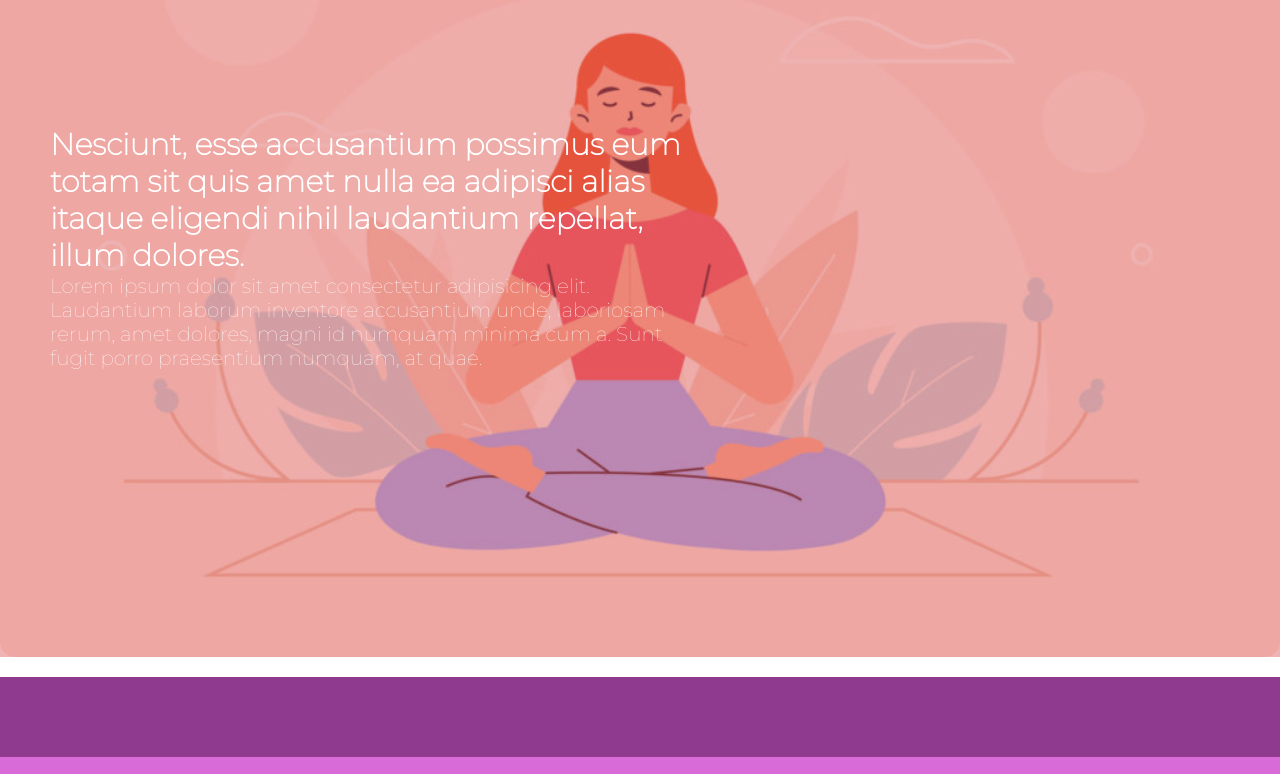
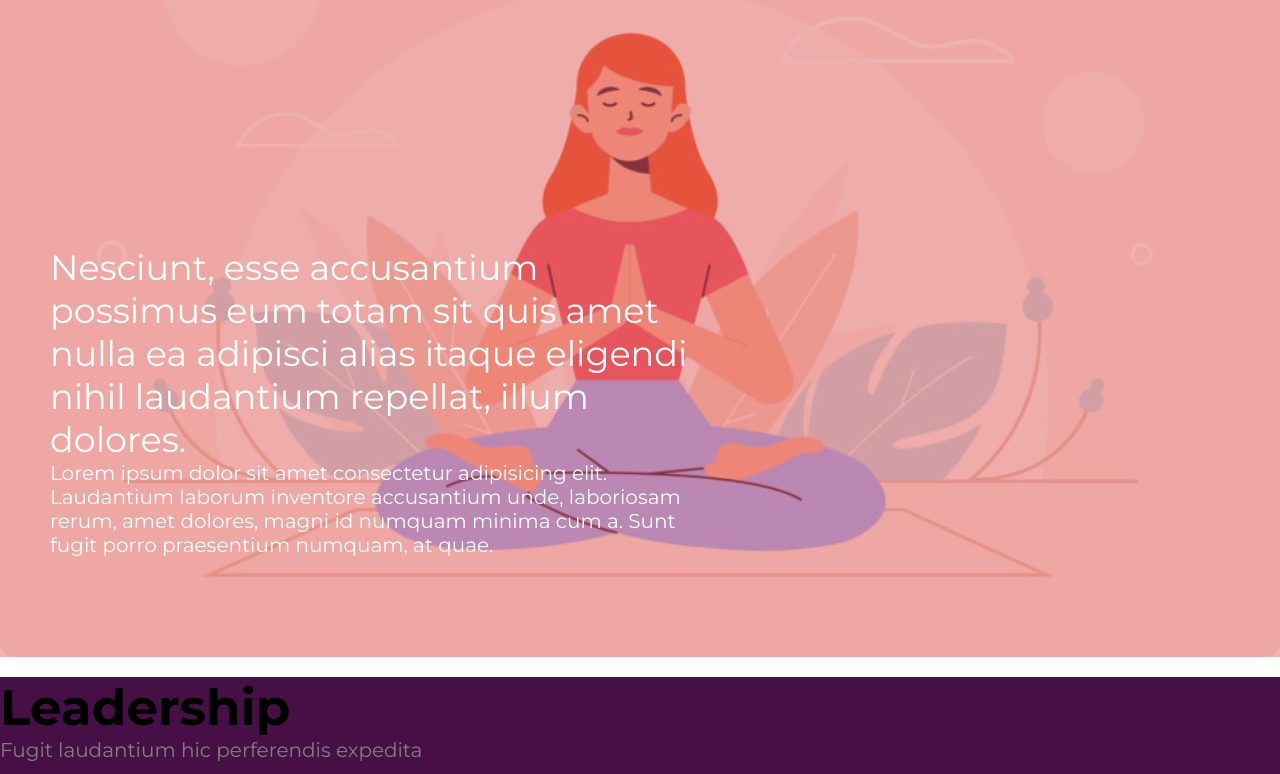
Before and after one commit to Kardast/htmlcss-wp, a plain HTML site: page index.html in a window 1280 px wide. Shown: the part 380-1154 px from the top of the page. Drawn offline with Linux system fonts and the light colour scheme.

Commit message:
Leadership box

```diff
--- a/css/style.css
+++ b/css/style.css
@@ -7,7 +7,6 @@
 
 body{
     font-family: 'Montserrat', sans-serif;
-    font-size: 14px;
 }
 
 /* Inizio header */
@@ -49,17 +48,22 @@ section .box_main_alto{
     position: relative;
 }
 
-.img_text{
+.box_main_alto .img_text{
     position: absolute;
     z-index: 10;
     color: white;
     font-size: 20px;
-    bottom: 50px;
+    bottom: 100px;
     left: 50px;
     width: 50%;
 }
 
-.bg_color{
+.box_main_alto .img_text h3{
+    font-size: 35px;
+    font-weight: 500;
+}
+
+.box_main_alto .bg_color{
     background-color: rgba(216, 66, 66, 0.4);
     z-index: 5;
     width: 100%;
@@ -68,7 +72,7 @@ section .box_main_alto{
     top: 0;
 }
 
-.yoga_img{
+.box_main_alto .yoga_img{
     object-fit: cover;
     width: 100%;
     height: 100%;
@@ -79,7 +83,7 @@ section .box_main_basso{
     width: 100%;
     float: left;
     /* Debug */
-    background-color: rgb(216, 107, 216);
+    background-color: rgb(70, 16, 70);
 }
 
 .box_main_basso::after{
@@ -92,9 +96,15 @@ section .box_main_basso{
     width: 100%;
     float: left;
     margin-bottom: 20px;
-    /* Debug */
-    height: 80px;
-    background-color: rgb(143, 58, 143);
+    font-size: 20px;
+}
+
+.row_alta h1{
+    font-size: 50px;
+}
+
+.row_alta p{
+    color: gray;
 }
 
 .box_main_basso .row_media .smallbox{
--- a/index.html
+++ b/index.html
@@ -8,7 +8,7 @@
     <link rel="Icon" href="img/duck_icon.png">
     <link rel="preconnect" href="https://fonts.googleapis.com">
     <link rel="preconnect" href="https://fonts.gstatic.com" crossorigin>
-    <link href="https://fonts.googleapis.com/css2?family=Montserrat:wght@100&display=swap" rel="stylesheet">
+    <link href="https://fonts.googleapis.com/css2?family=Montserrat:wght@100;400;700&display=swap" rel="stylesheet">
     <title>Un tema di Wordpress</title>
 </head>
 <body>
@@ -36,18 +36,22 @@
             <div class="box_main_alto">
                 <img class="yoga_img" src="img/banner.jpg" alt="yoga">
                 <div class="bg_color"></div>
+                <div class="img_text">
+                    <h3>Nesciunt, esse accusantium possimus eum totam sit quis amet nulla ea adipisci alias itaque eligendi nihil laudantium repellat, illum dolores.</h3>
+                    <p>Lorem ipsum dolor sit amet consectetur adipisicing elit. Laudantium laborum inventore accusantium unde, laboriosam rerum, amet dolores, magni id numquam minima cum a. Sunt fugit porro praesentium numquam, at quae.
+                    </p>
+                </div>
             </div>
-            <div class="img_text">
-                <h1>Nesciunt, esse accusantium possimus eum totam sit quis amet nulla ea adipisci alias itaque eligendi nihil laudantium repellat, illum dolores.</h1>
-                <p>Lorem ipsum dolor sit amet consectetur adipisicing elit. Laudantium laborum inventore accusantium unde, laboriosam rerum, amet dolores, magni id numquam minima cum a. Sunt fugit porro praesentium numquam, at quae.
-                </p>
-            </div>
+
         </section>
 
         <!-- Sezione bassa -->
         <section>
             <div class="box_main_basso">
-                <div class="row_alta"></div>
+                <div class="row_alta">
+                    <h1>Leadership</h1>
+                    <p>Fugit laudantium hic perferendis expedita</p>
+                </div>
 
                 <div class="row_media">
                     <div class="smallbox sbox_left"></div>
```
